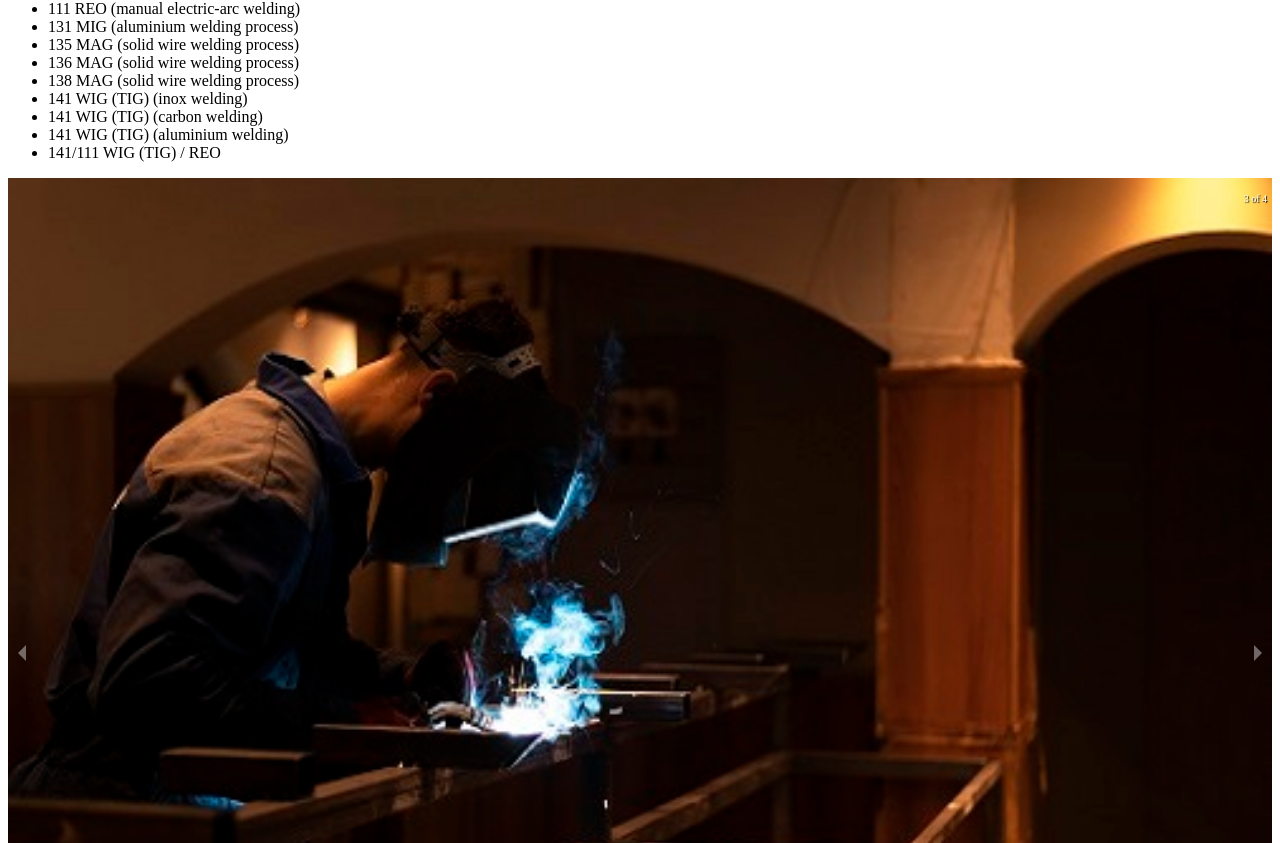
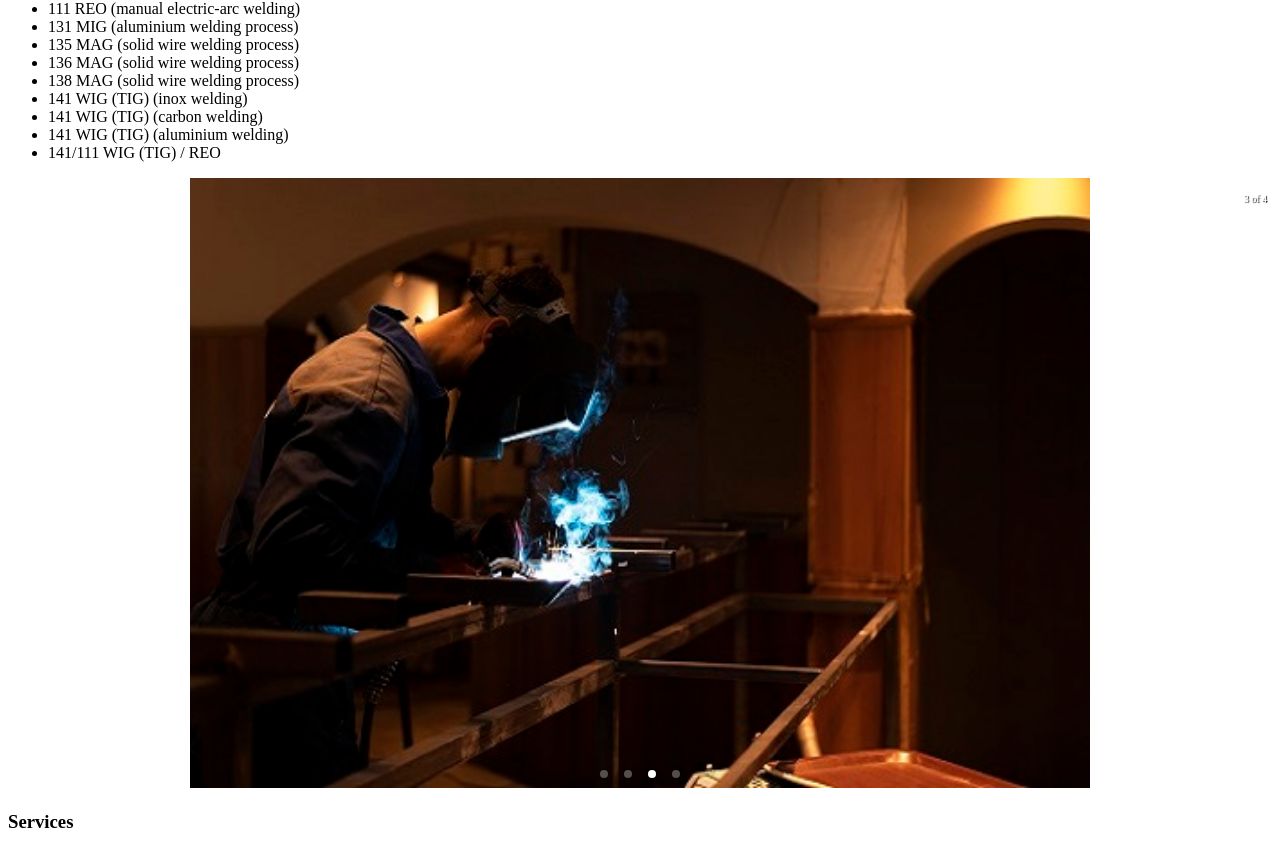
Before and after one commit to codingwithprince/jagger-welding, a Next.js app: page / in a window 1280 px wide. Shown: the part 1217-2060 px from the top of the page. Built offline with nearby package versions, Linux system fonts and the light colour scheme; grey boxes are pictures that could not be loaded.

Commit message:
resized image seize

```diff
--- a/components/About.js
+++ b/components/About.js
@@ -59,7 +59,8 @@ const About = () => {
                   images.map(item => {
                     return(
                       <div key={item.id}>
-                       <img className='shadow-full' src={item.src} alt='jagger-welding-man-welding'/>
+                        <Image className='object-cover' src={item.src} height={610} width={900} alt='' />
+                       {/* <img className='shadow-full' src={item.src} alt='jagger-welding-man-welding'/> */}
                         {/* <p className="legend bg-pink-500">Jagger d.o.o</p> */}
                       </div>
                     )
--- a/components/Hero.js
+++ b/components/Hero.js
@@ -1,7 +1,6 @@
 /* eslint-disable @next/next/no-img-element */
 import React from 'react'
 import "react-responsive-carousel/lib/styles/carousel.min.css";
-import Image from 'next/image';
 import { Carousel } from 'react-responsive-carousel';
 import { TypeAnimation } from 'react-type-animation';
 import { IoCallSharp, IoMailSharp } from 'react-icons/io5';
```
